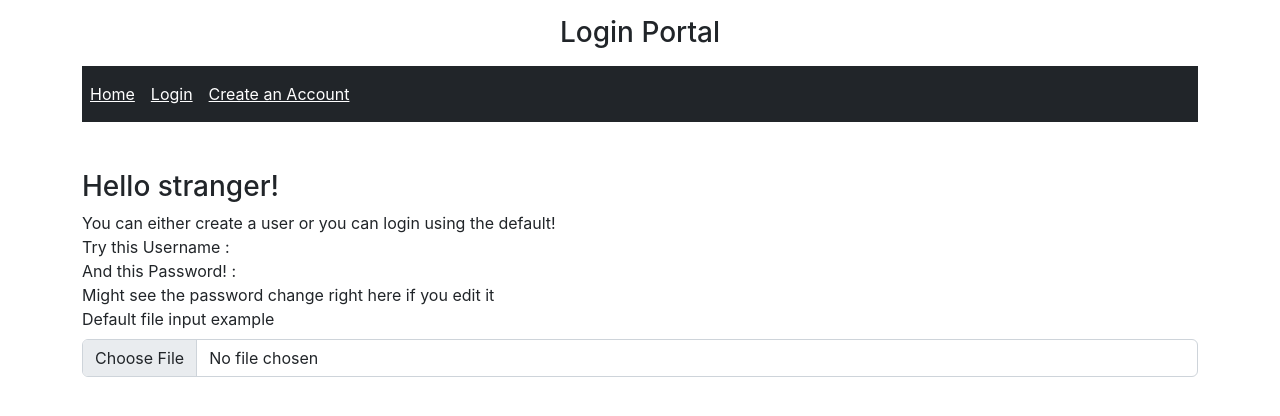
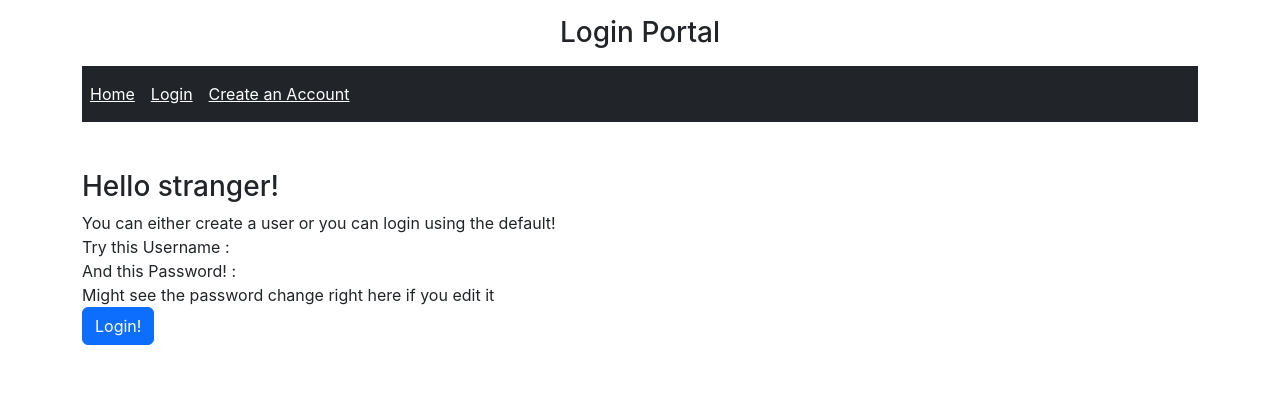
Before and after one commit to HFaeiro/AspNetReact.WebApp, a React (Create React App) app in the folder React.Front/: page / in a window 1280 px wide. Shown: the top 416 px of the page. Built offline with nearby package versions, Linux system fonts and the light colour scheme; no server answers.

Commit message:
Modified home page to only see file upload if you are logged in.

```diff
--- a/React.Front/src/Home.js
+++ b/React.Front/src/Home.js
@@ -1,6 +1,6 @@
 import React, { Component } from 'react';
 import {Form } from 'react-bootstrap'
-
+import { Navigate, Link } from 'react-router-dom';
 export class Home extends Component {
     state =
         {
@@ -107,28 +107,6 @@ export class Home extends Component {
 
 
     render() {
-        //let contents = username if it exists.
-        let contents = this.props.profile.username ?
-                <h3>Hello, {this.props.profile.username}</h3>
-
-            : <div><h3>Hello stranger!</h3>
-                <div><span>
-                    You can either create a user or you can login using the default!
-                </span>
-                </div>
-                <span>
-                    Try this Username : {this.state.defaultUser.username}
-                </span>
-                <div> <span>
-                    And this Password! : {this.state.defaultUser.password}
-                </span>
-                </div>
-                <div> <span>
-                    Might see the password change right here if you edit it
-                </span>
-                </div>
-            </div>
-
 
         let loggedInContents = this.state.file ?
             <div className=" justify-content-left">
@@ -153,7 +131,7 @@ export class Home extends Component {
                 <button className="btn btn-primary" onClick={(e) => this.uploadFile(e)}>
                     Send File
                 </button>
-                <button className="btn btn-danger" onClick={(e) => this.setState({file : null})}>
+                <button className="btn btn-danger" onClick={(e) => this.setState({ file: null })}>
                     Clear File
                 </button>
             </div> :
@@ -161,8 +139,8 @@ export class Home extends Component {
 
                 <div >
                     <Form.Group controlId="formFile" className="mb-3">
-                    <Form.Label>Default file input example</Form.Label>
-                    <Form.Control type="file" name="file_source" size="40" accept="video/*"  onChange={(e) => this.handleFile(e)}  />
+                        <Form.Label>Upload a Video Submission!</Form.Label>
+                        <Form.Control type="file" name="file_source" size="40" accept="video/*" onChange={(e) => this.handleFile(e)} />
                     </Form.Group>
 
                 </div>
@@ -173,12 +151,41 @@ export class Home extends Component {
 
             </div>
 
+        //let contents = username if it exists.
+        let contents = this.props.profile.username ?
+            < >
+                <h3>Hello, {this.props.profile.username}</h3>
+                   { loggedInContents }</>
+            : <div><h3>Hello stranger!</h3>
+                <div><span>
+                    You can either create a user or you can login using the default!
+                </span>
+                </div>
+                <span>
+                    Try this Username : {this.state.defaultUser.username}
+                </span>
+                <div> <span>
+                    And this Password! : {this.state.defaultUser.password}
+                </span>
+                </div>
+                <div> <span>
+                    Might see the password change right here if you edit it
+                </span>
+                </div>
+                <Link to="login" className="btn btn-primary" >
+                    Login!
+                </Link>
+            </div>
+
+
+
+
 
         return (
             <div className="mt-5 justify-content-left">
 
                 {contents}
-                {loggedInContents}
+
 
             </div>
         );
```
Lines whose indentation alone changed are shown as unchanged.
